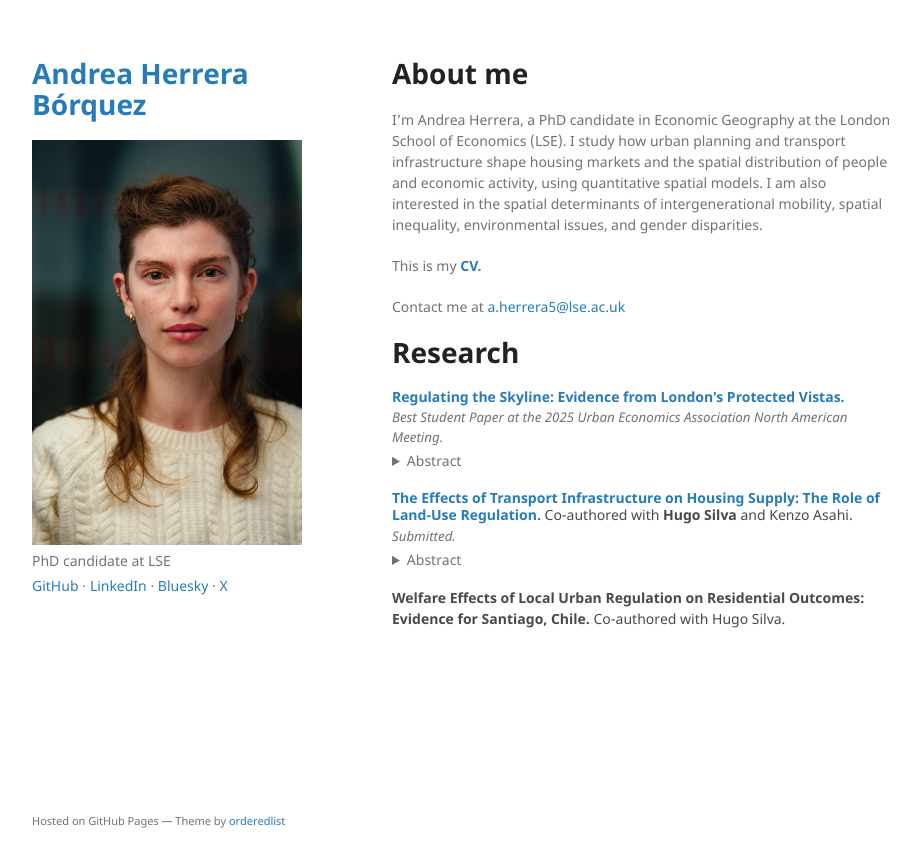
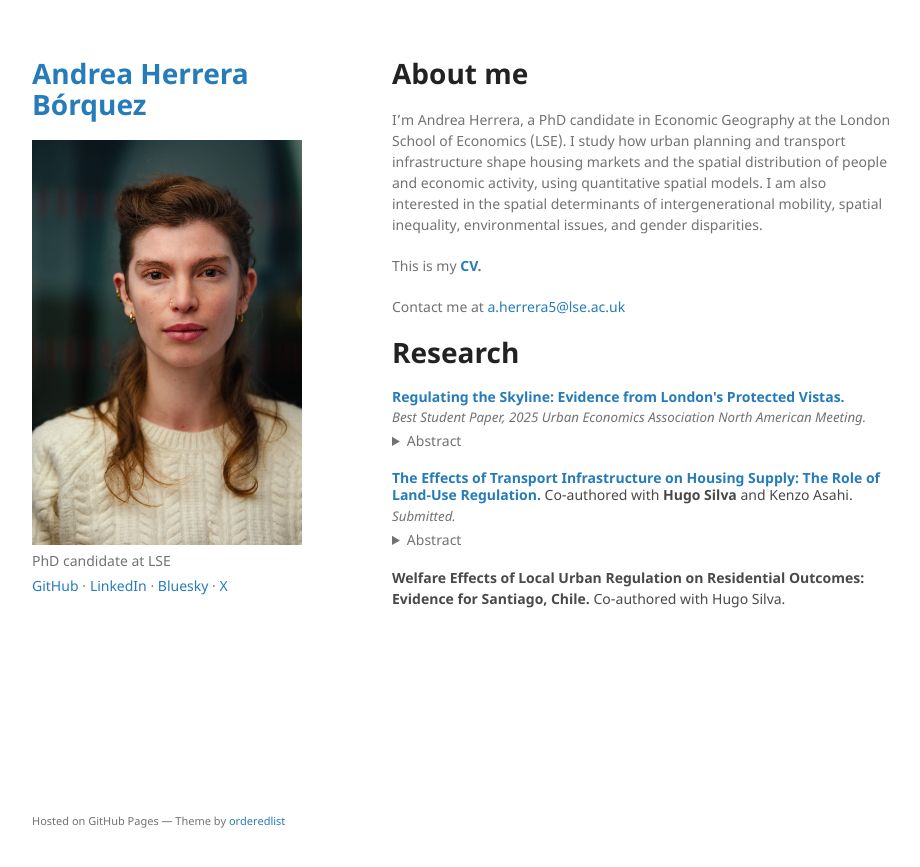
Before and after one commit to aaherrerab/aaherrerab.github.io, a Jekyll site: the page built from index.md, in a window 1280 px wide. Shown: the top 867 px of the page, without its empty margins (178-1098 px from the left). Built offline with Jekyll 4.4.1, drawn with Linux system fonts in a browser that asks for light colours; our own code applies the rules of GitHub Pages for plain Markdown files.

Commit message:
Fix formatting of Best Student Paper citation

```diff
--- a/index.md
+++ b/index.md
@@ -15,7 +15,7 @@
 <h4 style="margin:0 0 .2rem 0; line-height:1.25;">
   <a href="/assets/pdf/london_pv_aaherrerab_jmp.pdf" class="custom-link">Regulating the Skyline: Evidence from London's Protected Vistas.</a>
 </h4>
-<p style="margin:.12rem 0; font-size:.95em;"><em>Best Student Paper at the 2025 Urban Economics Association North American Meeting.</em></p>
+<p style="margin:.12rem 0; font-size:.95em;"><em>Best Student Paper, 2025 Urban Economics Association North American Meeting.</em></p>
 <details class="abstract" style="margin:.1rem 0 1.1rem 0;">
   <summary style="margin:0;">Abstract</summary>
   <p>Planning authorities often impose height limits to protect beauty, heritage, and iconic views. I use London’s Protected Vistas—height retrictions that preserve views of key landmarks—to estimate effects on building height, prices, and welfare. A boundary discontinuity design shows that tall buildings (over 18 m, per GLA) are 3–7% shorter inside corridors, with no change in average height across all buildings and no change in the share of tall buildings; effects are stronger where permissible height is less than 60 m. Prices are about 4% higher inside. The price gap could reflect (i) enhanced private landmark visibility, (ii) amenities of lower-rise environments, or (iii) a supply effect under imperfect mobility. Using a building-level visibility index, I find no improvement in private views within corridors, ruling out the view-hedonic channel. I then use the reduced-form estimates to run counterfactuals in a quantitative spatial model that updates both feasible floorspace and a local amenity term. The model attributes about 85% of the local price change to the amenity channel, with the remainder to supply; removing the caps shifts development toward commercial use and raises aggregate welfare by about 0.2%, with small citywide changes in prices and composition.</p>
```
